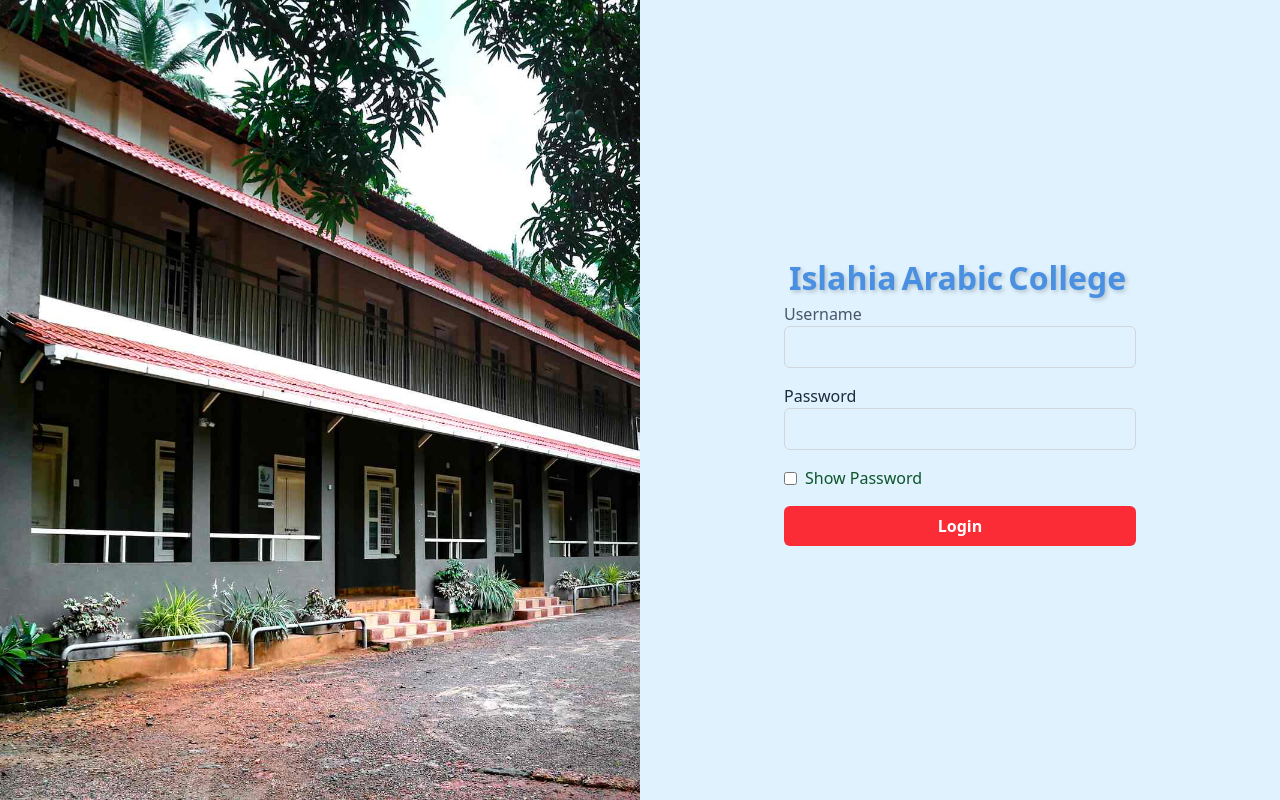
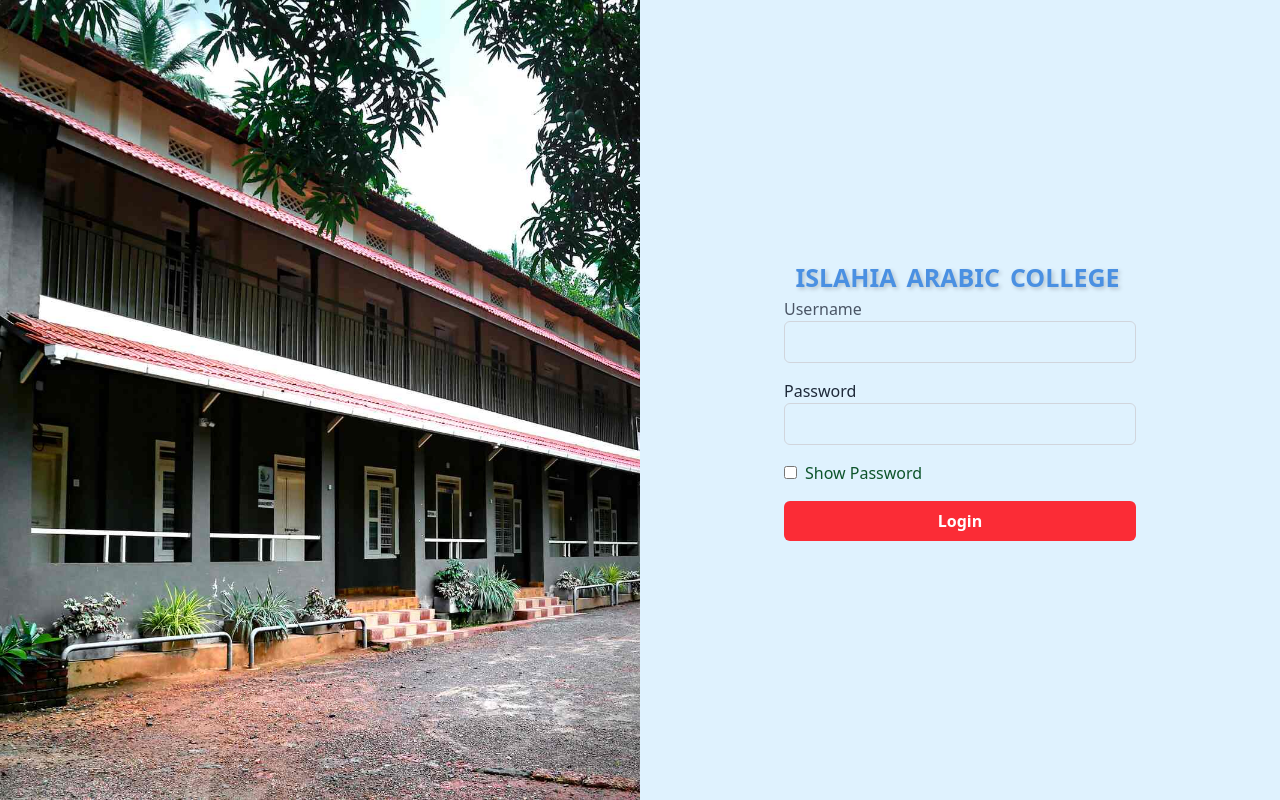
Before and after one commit to alasaneeth/learning-management-system-frontend, a React (Vite) app: page / in a window 1280 px wide. Built offline with nearby package versions, Linux system fonts and the light colour scheme.

Commit message:
change fornt size

```diff
--- a/src/components/Login/DisplayNme.tsx
+++ b/src/components/Login/DisplayNme.tsx
@@ -2,7 +2,7 @@
 import { motion } from 'framer-motion';
 
 const TextAnimation = () => {
-  const text = "Islahia Arabic College";
+  const text = "ISLAHIA  ARABIC  COLLEGE";
   const words = text.split(' ');
 
   const container = {
@@ -51,7 +51,7 @@
             key={index}
             style={{
               marginRight: '5px',
-              fontSize: '2rem',
+              fontSize: '25PX',
               fontWeight: 'bold',
               color: '#4A90E2', // Change to your preferred color
               textShadow: '2px 2px 4px rgba(0, 0, 0, 0.2)',
```
